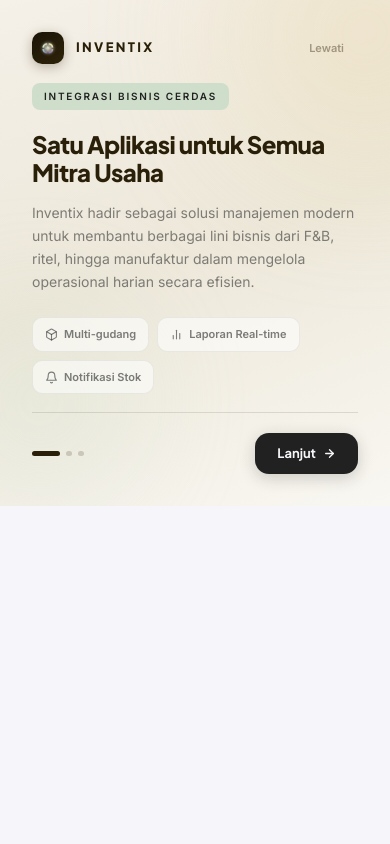
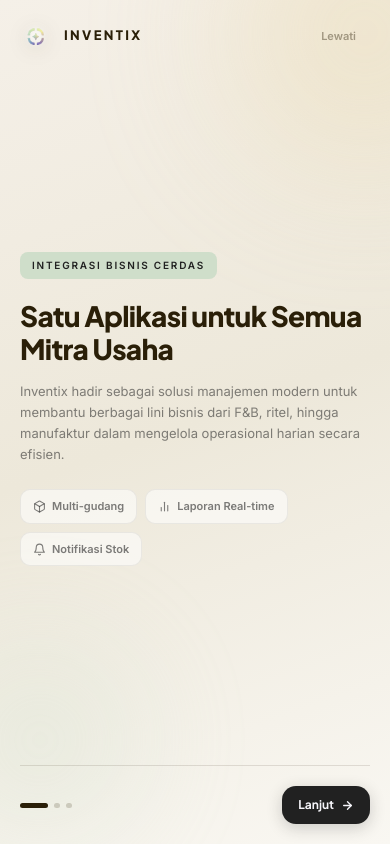
Before and after one commit to kathleenklavinka/inventix-fe, a Next.js app: page / in a window 390 px wide. Built offline with nearby package versions, Linux system fonts and the light colour scheme.

Commit message:
remove box from the logo

```diff
--- a/app/page.tsx
+++ b/app/page.tsx
@@ -262,20 +262,15 @@ export default function OnboardingBoarding() {
                     background: "radial-gradient(circle, rgba(239,240,163,0.12) 0%, transparent 70%)",
                     transform: "scale(2.8)",
                   }} />
-                <div className="relative w-[80px] h-[80px] rounded-[24px] flex items-center justify-center overflow-hidden"
-                  style={{
-                    background: "linear-gradient(145deg, #1a1408, #2e2208)",
-                    boxShadow: "0 20px 60px rgba(0,0,0,0.55), 0 0 0 1px rgba(255,255,255,0.06), inset 0 1px 0 rgba(255,255,255,0.08)",
-                  }}>
-                  {/* The actual Inventix logo */}
+                <div className="relative flex items-center justify-center">
                   <img
                     src="/logo-inventix.png"
                     alt="Inventix"
-                    className="w-12 h-12 object-contain relative z-10"
-                    style={{ filter: "brightness(1.05)" }}
+                    className="w-[84px] h-[84px] object-contain relative z-10"
+                    style={{
+                      filter: "drop-shadow(0 10px 28px rgba(239,240,163,0.18)) brightness(1.04)",
+                    }}
                   />
-                  {/* Shine overlay */}
-                  <div className="logo-shine absolute inset-0 z-20 rounded-[24px]" />
                 </div>
               </div>
             )}
@@ -358,9 +353,9 @@ export default function OnboardingBoarding() {
         .blob-b2 { animation:blobFloat 12s ease-in-out infinite reverse; animation-delay:3s; }
 
         .btn-lanjut {
-          font-family:'Plus Jakarta Sans',sans-serif; font-weight:700; font-size:13px;
+          font-family:'Plus Jakarta Sans',sans-serif; font-weight:700; font-size:12px;
           background:#212121; color:#F6F5FA;
-          padding:11px 22px; border-radius:14px; border:none; cursor:pointer;
+          padding:10px 16px; border-radius:14px; border:none; cursor:pointer;
           transition:transform .22s cubic-bezier(.22,1,.36,1), box-shadow .22s, background .18s;
           display:inline-flex; align-items:center; gap:7px;
           box-shadow:0 4px 16px rgba(33,33,33,0.20);
@@ -369,9 +364,9 @@ export default function OnboardingBoarding() {
         .btn-lanjut:active { transform:scale(0.97); }
 
         .btn-mulai {
-          font-family:'Plus Jakarta Sans',sans-serif; font-weight:800; font-size:13px;
+          font-family:'Plus Jakarta Sans',sans-serif; font-weight:800; font-size:12px;
           background:#EFF0A3; color:#212121;
-          padding:11px 22px; border-radius:14px; border:1.5px solid rgba(33,33,33,0.14); cursor:pointer;
+          padding:10px 16px; border-radius:14px; border:1.5px solid rgba(33,33,33,0.14); cursor:pointer;
           transition:transform .22s cubic-bezier(.22,1,.36,1), box-shadow .22s, background .18s;
           display:inline-flex; align-items:center; gap:7px;
           box-shadow:0 4px 16px rgba(239,240,163,0.28);
@@ -380,7 +375,7 @@ export default function OnboardingBoarding() {
         .btn-mulai:active { transform:scale(0.97); }
 
         .btn-kembali {
-          font-family:'Plus Jakarta Sans',sans-serif; font-weight:600; font-size:13px;
+          font-family:'Plus Jakarta Sans',sans-serif; font-weight:600; font-size:12px;
           background:rgba(33,33,33,0.06); color:rgba(33,33,33,0.50);
           padding:11px 18px; border-radius:14px; border:none; cursor:pointer;
           transition:background .18s, color .18s, transform .2s;
@@ -416,7 +411,7 @@ export default function OnboardingBoarding() {
         <div className="w-full h-full grid grid-cols-1 md:grid-cols-2 min-h-screen">
 
           {/*  LEFT PANEL  */}
-          <div className="h-[60vh] md:h-screen flex flex-col justify-between relative overflow-hidden"
+          <div className="min-h-screen md:h-screen flex flex-col justify-between relative overflow-hidden"
             style={{ background: "linear-gradient(160deg, #f5f0e8 0%, #ede8da 50%, #f9f7f2 100%)" }}>
 
             <div className="blob-b1 absolute -top-20 -right-20 w-64 h-64 rounded-full pointer-events-none"
@@ -425,19 +420,17 @@ export default function OnboardingBoarding() {
               style={{ background: "#CFDECA", filter: "blur(55px)", opacity: 0.25 }} />
 
             {/* Header */}
-            <div className="fu-d1 flex items-center justify-between px-8 sm:px-12 lg:px-16 pt-8 sm:pt-10 flex-shrink-0 relative z-10">
+            <div className="fu-d1 flex items-center justify-between px-5 sm:px-12 lg:px-16 pt-5 sm:pt-10 flex-shrink-0 relative z-10">
               <div className="flex items-center gap-3">
                 {/* Logo mark with actual Inventix logo */}
-                <div className="w-8 h-8 rounded-[10px] flex items-center justify-center overflow-hidden"
-                  style={{
-                    background: "linear-gradient(145deg, #1a1408, #2e2208)",
-                    boxShadow: "0 3px 12px rgba(42,31,8,0.30)",
-                  }}>
+                <div className="flex items-center justify-center">
                   <img
                     src="/logo-inventix.png"
                     alt="Inventix"
-                    className="w-5 h-5 object-contain"
-                    style={{ filter: "brightness(1.05)" }}
+                    className="w-8 h-8 object-contain"
+                    style={{
+                      filter: "drop-shadow(0 3px 10px rgba(42,31,8,0.15))",
+                    }}
                   />
                 </div>
                 <span className="font-['Plus_Jakarta_Sans'] font-black tracking-[0.18em] text-[13px] text-[#2a1f08]">
@@ -451,7 +444,7 @@ export default function OnboardingBoarding() {
             </div>
 
             {/* Slide content */}
-            <div className="flex-1 flex flex-col justify-center px-8 sm:px-12 lg:px-16 py-6 relative z-10 overflow-hidden">
+            <div className="flex-1 flex flex-col justify-center px-5 sm:px-12 lg:px-16 py-4 sm:py-6 relative z-10 overflow-hidden">
               <div
                 key={`slide-${slideKey}`}
                 className={slideDir === "next" ? "slide-next" : "slide-prev"}
@@ -464,12 +457,12 @@ export default function OnboardingBoarding() {
                 </div>
 
                 {/* Title */}
-                <h1 className="font-['Plus_Jakarta_Sans'] font-black text-2xl sm:text-3xl lg:text-[2.35rem] text-[#2a1f08] leading-[1.18] tracking-tight mb-4">
+                <h1 className="font-['Plus_Jakarta_Sans'] font-black text-[1.75rem] sm:text-3xl lg:text-[2.35rem] text-[#2a1f08] leading-[1.18] tracking-tight mb-4">
                   {slides[currentSlide].title}
                 </h1>
 
                 {/* Description */}
-                <p className="font-['Inter'] font-normal text-[#212121]/55 text-sm sm:text-[15px] leading-relaxed mb-6 max-w-md">
+                <p className="font-['Inter'] font-normal text-[#212121]/55 text-[13px] sm:text-[15px] leading-relaxed mb-6 max-w-md">
                   {slides[currentSlide].description}
                 </p>
 
@@ -486,7 +479,7 @@ export default function OnboardingBoarding() {
             </div>
 
             {/* Navigation */}
-            <div className="px-8 sm:px-12 lg:px-16 pb-8 sm:pb-10 relative z-10">
+            <div className="px-5 sm:px-12 lg:px-16 pb-5 sm:pb-10 relative z-10">
               <div className="border-t pt-5 flex items-center justify-between" style={{ borderColor: "rgba(42,31,8,0.12)" }}>
                 {/* Dots */}
                 <div className="flex gap-1.5 items-center">
@@ -560,7 +553,7 @@ export default function OnboardingBoarding() {
                     {slides[currentSlide].tagline}
                   </span>
                 </div>
-                <p className="font-['Plus_Jakarta_Sans'] font-bold text-white text-sm sm:text-[15px] leading-snug">
+                <p className="font-['Plus_Jakarta_Sans'] font-bold text-white text-[13px] sm:text-[15px] leading-snug">
                   {slides[currentSlide].title}
                 </p>
               </div>
```
